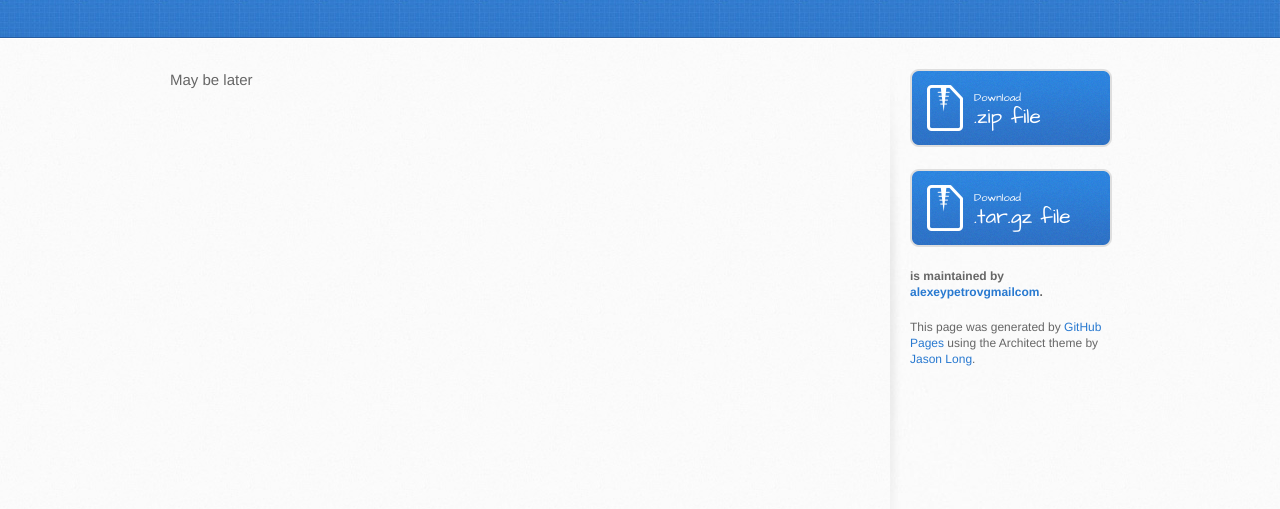
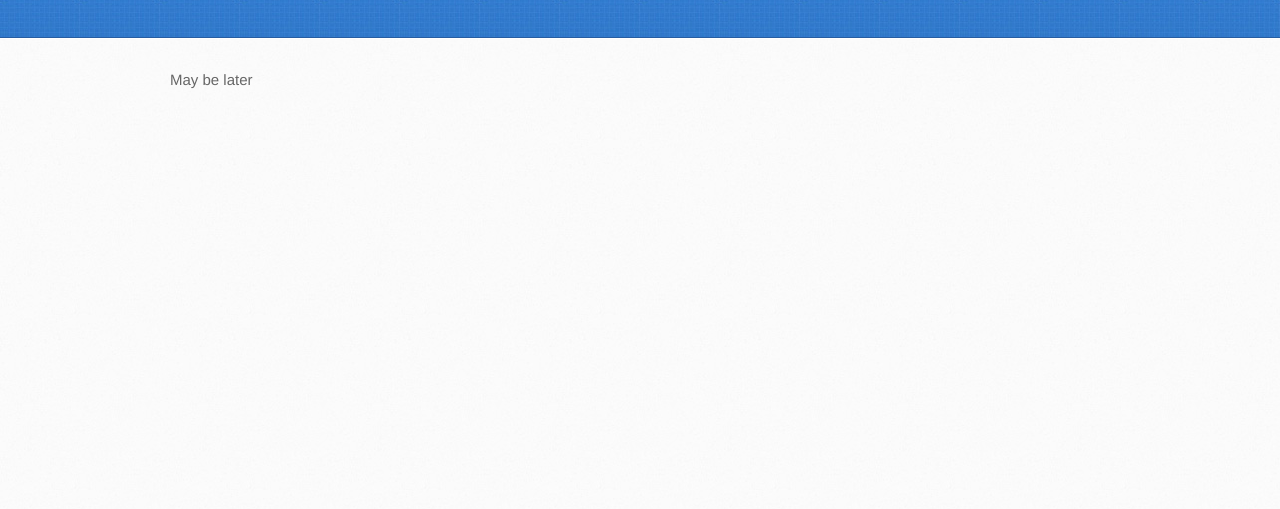
Before and after one commit to alexeypetrovgmailcom/2dotech, a plain HTML site: page index.html in a window 1280 px wide. Shown: the part 163-672 px from the top of the page. Drawn offline with Linux system fonts and the light colour scheme.

Commit message:
Update index.html

```diff
--- a/index.html
+++ b/index.html
@@ -31,23 +31,18 @@
           <p>May be later</p>
         </section>
 
-        <aside id="sidebar">
-          <a href="https://github.com/alexeypetrovgmailcom/2dotech/zipball/master" class="button">
-            <small>Download</small>
-            .zip file
-          </a>
-          <a href="https://github.com/alexeypetrovgmailcom/2dotech/tarball/master" class="button">
-            <small>Download</small>
-            .tar.gz file
-          </a>
-
-          <p class="repo-owner"><a href="https://github.com/alexeypetrovgmailcom/2dotech"></a> is maintained by <a href="https://github.com/alexeypetrovgmailcom">alexeypetrovgmailcom</a>.</p>
-
-          <p>This page was generated by <a href="https://pages.github.com">GitHub Pages</a> using the Architect theme by <a href="https://twitter.com/jasonlong">Jason Long</a>.</p>
-        </aside>
       </div>
     </div>
 
+<script>
+  (function(i,s,o,g,r,a,m){i['GoogleAnalyticsObject']=r;i[r]=i[r]||function(){
+  (i[r].q=i[r].q||[]).push(arguments)},i[r].l=1*new Date();a=s.createElement(o),
+  m=s.getElementsByTagName(o)[0];a.async=1;a.src=g;m.parentNode.insertBefore(a,m)
+  })(window,document,'script','https://www.google-analytics.com/analytics.js','ga');
 
+  ga('create', 'UA-80312267-1', 'auto');
+  ga('send', 'pageview');
+
+</script>
   </body>
 </html>
```
